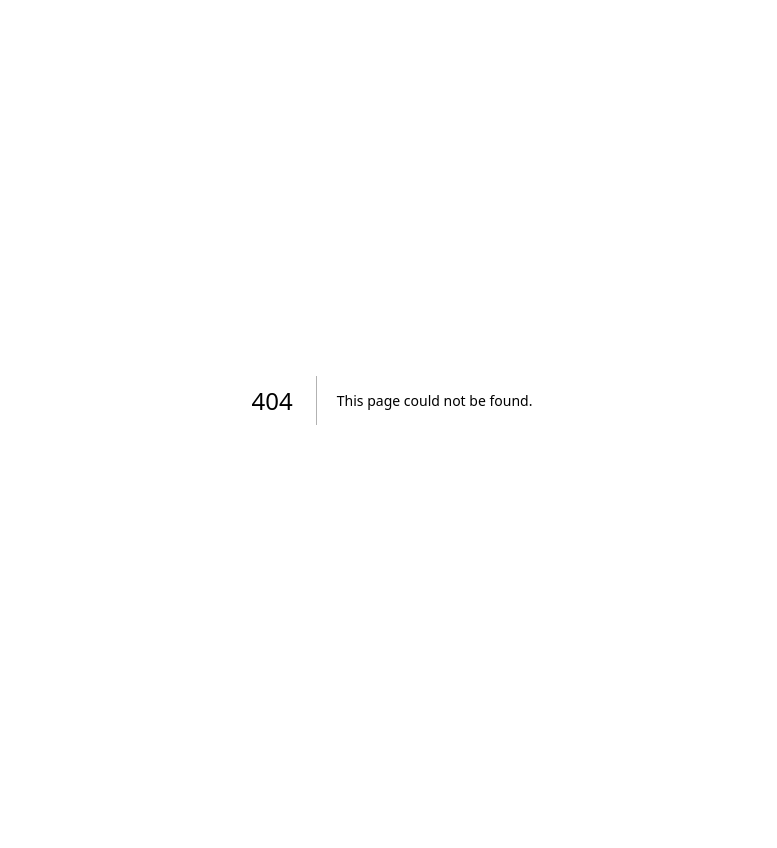
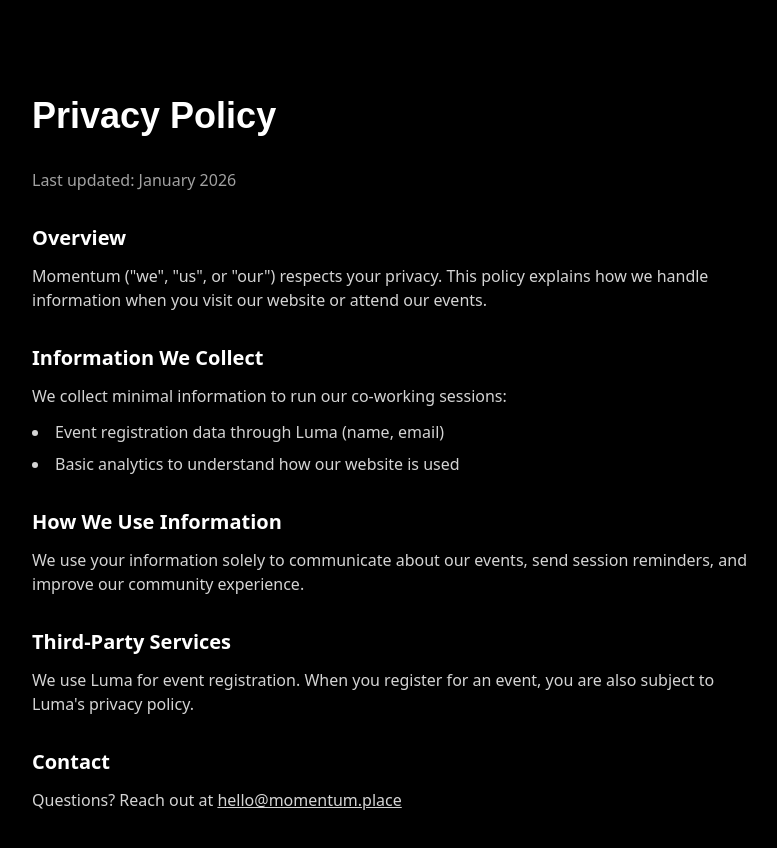
Before and after one commit to mlekhi/momentum-rebrand, a Next.js app: page /privacy in a window 1280 px wide. Before the commit this address had no page. Shown: the top 848 px of the page, without its empty margins (248-1025 px from the left). Before the commit the page ends 800 px from the top, so only its background shows below. Built offline with nearby package versions, Linux system fonts and the light colour scheme; a web font is replaced by a local one.

Commit message:
adding privacy policy

```diff
--- /dev/null
+++ b/src/app/privacy/page.tsx
@@ -0,0 +1,52 @@
+export default function PrivacyPolicy() {
+  return (
+    <main className="min-h-screen px-6 py-24 max-w-3xl mx-auto">
+      <h1 className="text-4xl font-bold mb-8 font-display">Privacy Policy</h1>
+      <p className="text-neutral-400 mb-8">Last updated: January 2026</p>
+
+      <div className="space-y-8 text-neutral-300">
+        <section>
+          <h2 className="text-xl font-semibold mb-3 text-white">Overview</h2>
+          <p>
+            Momentum (&quot;we&quot;, &quot;us&quot;, or &quot;our&quot;) respects your privacy. This policy explains how we handle information when you visit our website or attend our events.
+          </p>
+        </section>
+
+        <section>
+          <h2 className="text-xl font-semibold mb-3 text-white">Information We Collect</h2>
+          <p className="mb-3">
+            We collect minimal information to run our co-working sessions:
+          </p>
+          <ul className="list-disc list-inside space-y-2">
+            <li>Event registration data through Luma (name, email)</li>
+            <li>Basic analytics to understand how our website is used</li>
+          </ul>
+        </section>
+
+        <section>
+          <h2 className="text-xl font-semibold mb-3 text-white">How We Use Information</h2>
+          <p>
+            We use your information solely to communicate about our events, send session reminders, and improve our community experience.
+          </p>
+        </section>
+
+        <section>
+          <h2 className="text-xl font-semibold mb-3 text-white">Third-Party Services</h2>
+          <p>
+            We use Luma for event registration. When you register for an event, you are also subject to Luma&apos;s privacy policy.
+          </p>
+        </section>
+
+        <section>
+          <h2 className="text-xl font-semibold mb-3 text-white">Contact</h2>
+          <p>
+            Questions? Reach out at{" "}
+            <a href="mailto:hello@momentum.place" className="underline hover:text-white transition-colors">
+              hello@momentum.place
+            </a>
+          </p>
+        </section>
+      </div>
+    </main>
+  );
+}
--- a/src/components/Footer.tsx
+++ b/src/components/Footer.tsx
@@ -7,6 +7,7 @@ export function Footer() {
         <div className="flex flex-col gap-1">
           <a href="https://lu.ma/moment.um?utm_source=momentum_website" target="_blank" rel="noopener noreferrer" className="text-base hover:opacity-70 transition-opacity">Join Us</a>
           <a href="https://buymeacoffee.com/moment.um" target="_blank" rel="noopener noreferrer" className="text-base hover:opacity-70 transition-opacity">Contribute</a>
+          <a href="/privacy" className="text-base hover:opacity-70 transition-opacity">Privacy</a>
         </div>
         <div className="flex flex-col items-end gap-2">
           <div className="flex gap-3">
@@ -23,10 +24,9 @@ export function Footer() {
               <svg className="w-4 h-4" fill="currentColor" viewBox="0 0 24 24"><path d="M12 0C5.4 0 0 5.4 0 12s5.4 12 12 12 12-5.4 12-12S18.66 0 12 0zm5.521 17.34c-.24.359-.66.48-1.021.24-2.82-1.74-6.36-2.101-10.561-1.141-.418.122-.779-.179-.899-.539-.12-.421.18-.78.54-.9 4.56-1.021 8.52-.6 11.64 1.32.42.18.479.659.301 1.02zm1.44-3.3c-.301.42-.841.6-1.262.3-3.239-1.98-8.159-2.58-11.939-1.38-.479.12-1.02-.12-1.14-.6-.12-.48.12-1.021.6-1.141C9.6 9.9 15 10.561 18.72 12.84c.361.181.54.78.241 1.2zm.12-3.36C15.24 8.4 8.82 8.16 5.16 9.301c-.6.179-1.2-.181-1.38-.721-.18-.601.18-1.2.72-1.381 4.26-1.26 11.28-1.02 15.721 1.621.539.3.719 1.02.419 1.56-.299.421-1.02.599-1.559.3z"/></svg>
             </a>
           </div>
-          <p className="text-sm">Made by <span className="font-semibold">Maya</span> with 💙</p>
         </div>
       </div>
-      <div className="w-full">
+      <div className="relative w-full">
         <Image
           src="/TEXT.svg"
           alt="momentum"
@@ -34,6 +34,7 @@ export function Footer() {
           height={528}
           className="w-[70vw] h-auto"
         />
+        <p className="absolute right-0 bottom-0 text-sm pr-6 pb-2">Made by <span className="font-semibold">Maya</span> with 💙</p>
       </div>
     </footer>
   );
```
